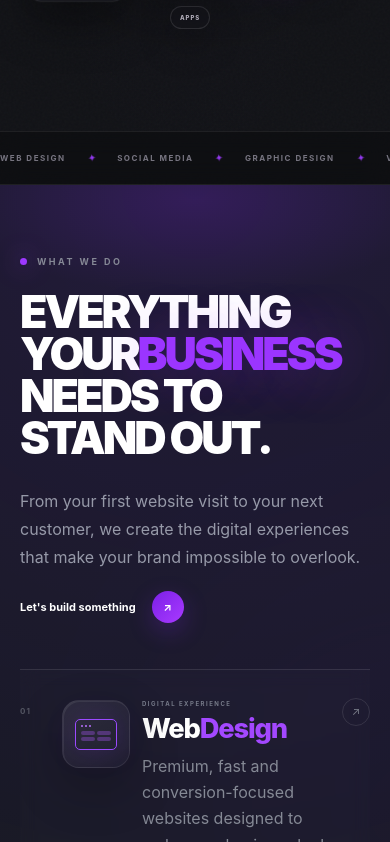
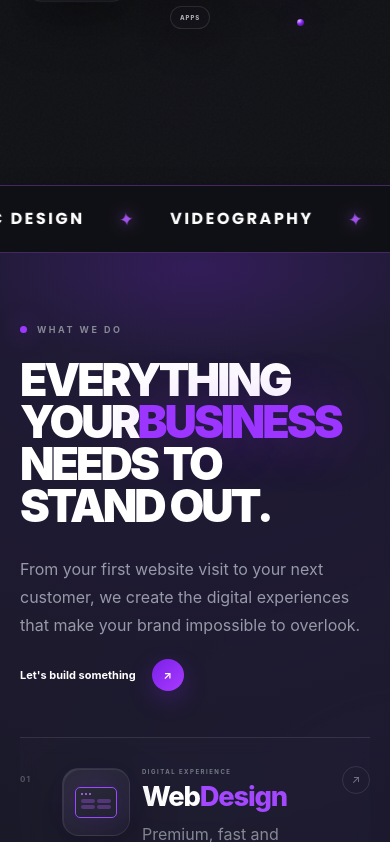
Before and after one commit to itsimran02/palmlightmedia-1.com, a Next.js app: page / in a window 390 px wide. Shown: the part 1082-1924 px from the top of the page. Built offline with nearby package versions, Linux system fonts and the light colour scheme.

Commit message:
feat: implement GPU-accelerated marquee components and preserve animations on mobile

```diff
--- a/src/common/style/globals.css
+++ b/src/common/style/globals.css
@@ -207,8 +207,8 @@ section,
     width: calc(100% - 24px) !important;
   }
 
-  /* Kill everything that animates on mobile */
-  *[class*="plm3-"],
+  /* Kill everything that animates on mobile except smooth marquees */
+  *[class*="plm3-"]:not(.plm3-marquee-track):not(.plm3-marquee-group),
   *[class*="plm-about-glow"],
   *[class*="plm-why-glow"],
   *[class*="plm-pricing-glow"],
@@ -272,3 +272,151 @@ li {
 .plm-faq-header-note strong {
   font-size: 16px !important;
 }
+
+/* =========================================================
+   MARQUEE ANIMATION, FONT & DESIGN OVERHAUL
+========================================================= */
+
+/* --- 1. HERO SERVICES BRAND MARQUEE (.plm3-marquee) --- */
+.plm3-marquee {
+  height: 68px !important;
+  background: rgba(15, 16, 21, 0.88) !important;
+  backdrop-filter: blur(16px) !important;
+  -webkit-backdrop-filter: blur(16px) !important;
+  border-top: 1px solid rgba(168, 85, 247, 0.35) !important;
+  border-bottom: 1px solid rgba(168, 85, 247, 0.35) !important;
+  box-shadow: 0 8px 25px rgba(0, 0, 0, 0.3) !important;
+  overflow: hidden !important;
+  position: relative !important;
+  z-index: 10 !important;
+}
+
+.plm3-marquee-track {
+  display: flex !important;
+  align-items: center !important;
+  width: max-content !important;
+  flex-shrink: 0 !important;
+  animation: smoothMarquee 22s linear infinite !important;
+  will-change: transform;
+}
+
+.plm3-marquee:hover .plm3-marquee-track {
+  animation-play-state: paused !important;
+}
+
+.plm3-marquee-group {
+  display: flex !important;
+  align-items: center !important;
+  gap: 36px !important;
+  padding-right: 36px !important;
+  flex-shrink: 0 !important;
+}
+
+.plm3-marquee span {
+  color: #ffffff !important;
+  font-size: 16px !important;
+  font-weight: 700 !important;
+  letter-spacing: 2.5px !important;
+  white-space: nowrap !important;
+  font-family: 'Poppins', 'Roboto', system-ui, sans-serif !important;
+  text-transform: uppercase !important;
+}
+
+.plm3-marquee i {
+  color: #a855f7 !important;
+  font-size: 16px !important;
+  font-style: normal !important;
+  text-shadow: 0 0 12px rgba(168, 85, 247, 0.8) !important;
+  display: inline-block !important;
+}
+
+/* --- 2. TESTIMONIALS MARQUEE (.plm-testimonials-marquee) --- */
+.plm-testimonials-marquee {
+  position: relative !important;
+  width: 100% !important;
+  overflow: hidden !important;
+  padding: 10px 0 !important;
+  -webkit-mask-image: linear-gradient(to right, transparent 0%, black 8%, black 92%, transparent 100%) !important;
+  mask-image: linear-gradient(to right, transparent 0%, black 8%, black 92%, transparent 100%) !important;
+}
+
+.plm-testimonials-track {
+  display: flex !important;
+  width: max-content !important;
+  gap: 24px !important;
+  padding: 20px 0 35px !important;
+  animation: smoothTestimonialsMarquee 32s linear infinite !important;
+  will-change: transform;
+}
+
+.plm-testimonials-marquee:hover .plm-testimonials-track {
+  animation-play-state: paused !important;
+}
+
+.plm-testimonial-card {
+  width: 420px !important;
+  min-width: 420px !important;
+  height: auto !important;
+  min-height: 290px !important;
+  padding: 30px !important;
+  border-radius: 20px !important;
+  background: linear-gradient(145deg, rgba(255, 255, 255, 0.08), rgba(255, 255, 255, 0.02)) !important;
+  border: 1px solid rgba(168, 85, 247, 0.25) !important;
+  backdrop-filter: blur(16px) !important;
+  -webkit-backdrop-filter: blur(16px) !important;
+  box-shadow: 0 20px 50px rgba(0, 0, 0, 0.35) !important;
+  transition: transform 0.35s cubic-bezier(0.16, 1, 0.3, 1), border-color 0.35s ease, box-shadow 0.35s ease !important;
+}
+
+.plm-testimonial-card:hover {
+  transform: translateY(-6px) translateZ(0) !important;
+  border-color: rgba(168, 85, 247, 0.6) !important;
+  box-shadow: 0 25px 65px rgba(168, 85, 247, 0.25) !important;
+}
+
+.plm-client-details strong {
+  font-size: 17px !important;
+  color: #ffffff !important;
+  font-weight: 700 !important;
+  line-height: 1.3 !important;
+}
+
+.plm-client-details span {
+  font-size: 14px !important;
+  color: #a855f7 !important;
+  font-weight: 600 !important;
+  margin-top: 2px !important;
+}
+
+.plm-card-index {
+  font-size: 14px !important;
+  color: #94a3b8 !important;
+  font-weight: 700 !important;
+  letter-spacing: 2px !important;
+}
+
+.plm-card-content p {
+  font-size: 16px !important;
+  line-height: 1.7 !important;
+  color: #e2e8f0 !important;
+  font-weight: 400 !important;
+}
+
+/* --- SEAMLESS GPU MARQUEE KEYFRAMES --- */
+@keyframes smoothMarquee {
+  0% {
+    transform: translate3d(0, 0, 0);
+  }
+  100% {
+    transform: translate3d(-50%, 0, 0);
+  }
+}
+
+@keyframes smoothTestimonialsMarquee {
+  0% {
+    transform: translate3d(0, 0, 0);
+  }
+  100% {
+    transform: translate3d(-50%, 0, 0);
+  }
+}
```
